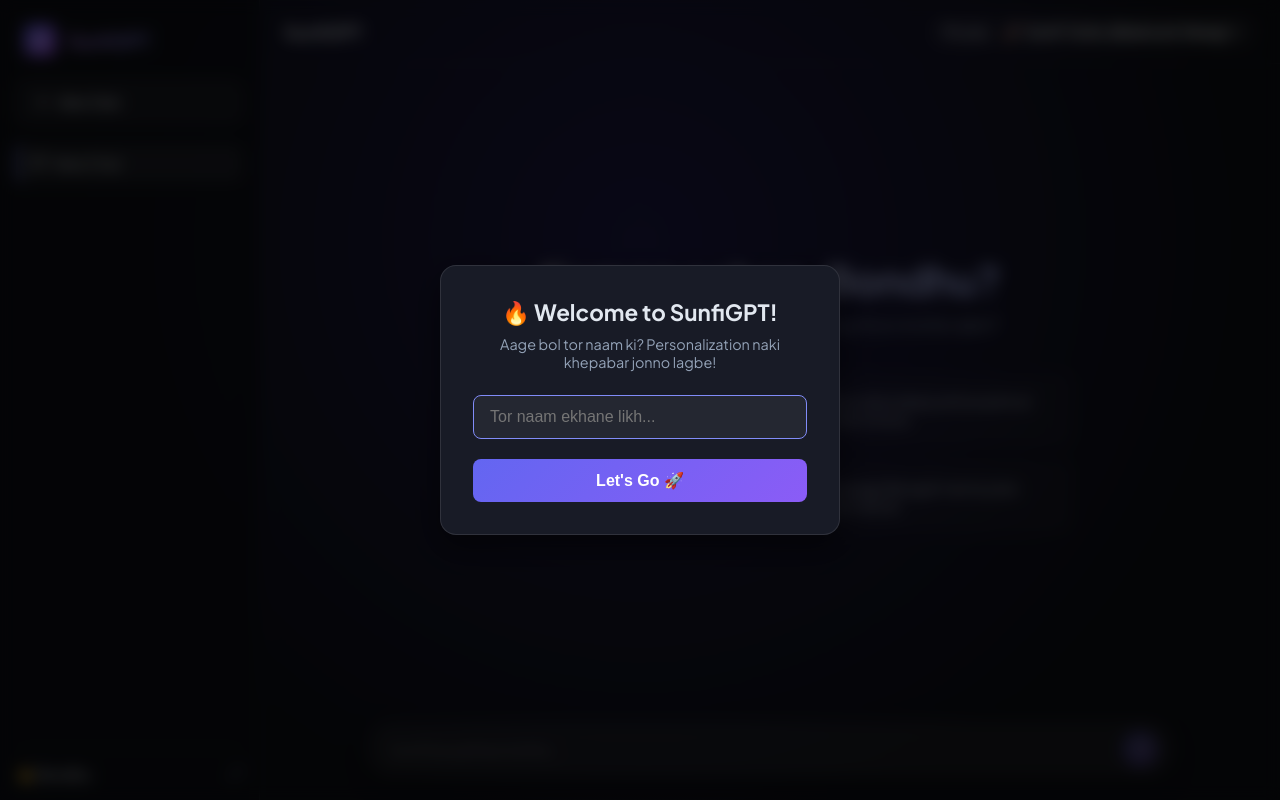
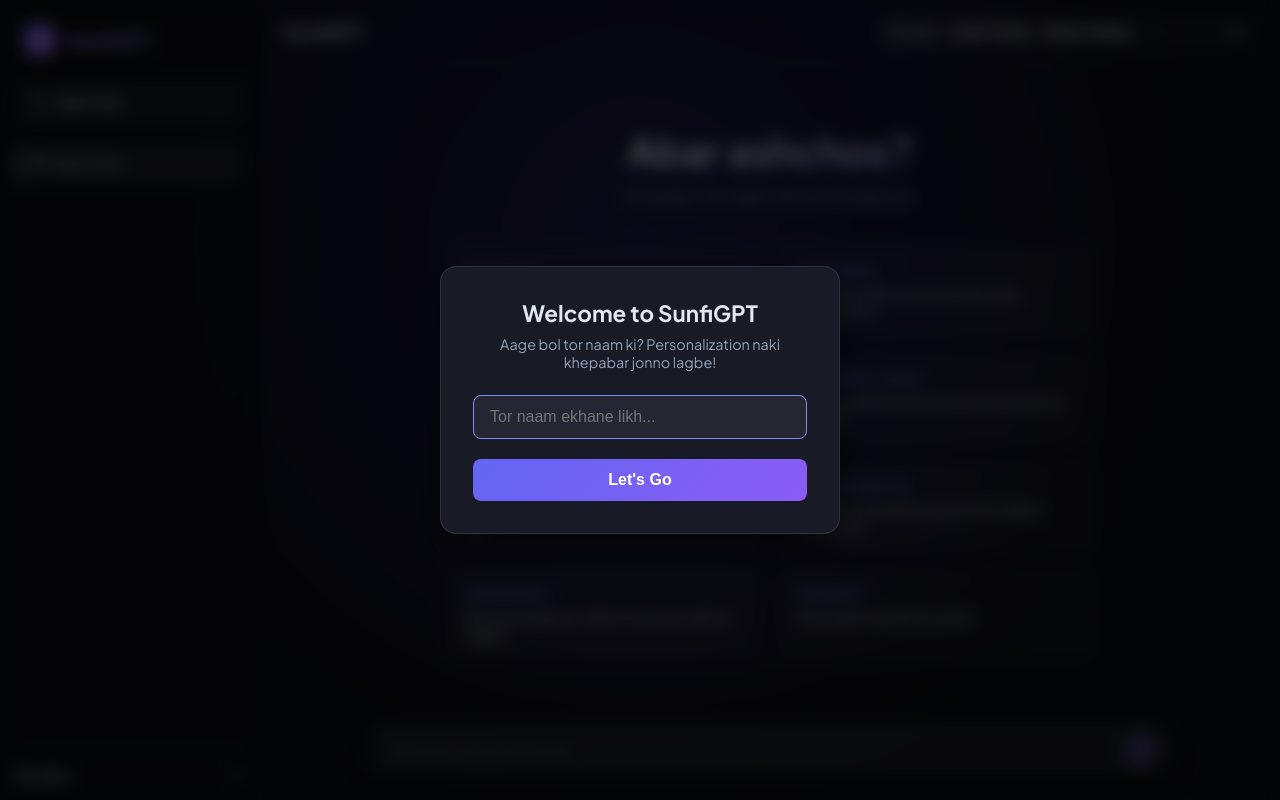
Before and after one commit to sunfi-x/SunfiGPT, a React (Vite) app in the folder client/: page / in a window 1280 px wide. Built offline with nearby package versions, Linux system fonts and the light colour scheme; the HTML template or start-up script is replaced by a standard one.

Commit message:
update_modes_greetings_placeholders_and_ui

```diff
--- a/client/src/components/ChatView.jsx
+++ b/client/src/components/ChatView.jsx
@@ -1,4 +1,4 @@
-import React, { useState, useRef, useEffect } from 'react';
+import React, { useState, useRef, useEffect, useMemo } from 'react';
 import MessageBubble from './MessageBubble';
 import Landing from './Landing';
 import ModeSelector from './ModeSelector';
@@ -14,6 +14,21 @@
 }) {
   const [input, setInput] = useState('');
   const messagesEndRef = useRef(null);
+
+  const placeholders = [
+    "Sunfi ke moner kotha bol...",
+    "Ja bolar bolo bhai...",
+    "Type kor, judge korbo na...",
+    "Ki hoise?",
+    "Bolo, ami shuntesi...",
+    "Ajke ki pera?",
+    "Kotha bolo, AI chup kore ache...",
+    "Enter your nonsense..."
+  ];
+
+  const placeholderText = useMemo(() => {
+    return placeholders[Math.floor(Math.random() * placeholders.length)];
+  }, [messages.length]);
 
   const scrollToBottom = () => {
     messagesEndRef.current?.scrollIntoView({ behavior: 'smooth' });
@@ -60,8 +75,8 @@
           {isLoading && (
             <div className="message-bubble assistant">
               <div className="avatar assistant">S</div>
-              <div className="message-content" style={{ color: '#94a3b8', italic: true }}>
-                Sunfi typewriter er shob key khujtese... 💭
+              <div className="message-content" style={{ color: '#94a3b8', fontStyle: 'italic' }}>
+                Sunfi typewriter er shob key khujtese...
               </div>
             </div>
           )}
@@ -73,7 +88,7 @@
         <form onSubmit={handleSubmit} className="input-container">
           <textarea
             className="chat-input"
-            placeholder="Sunfi ke pathao kotha..."
+            placeholder={placeholderText}
             rows={1}
             value={input}
             onChange={(e) => setInput(e.target.value)}
--- a/client/src/components/Landing.jsx
+++ b/client/src/components/Landing.jsx
@@ -1,28 +1,56 @@
-import React from 'react';
+import React, { useMemo } from 'react';
 
 export default function Landing({ userName, onSelectPrompt }) {
-  const suggestions = [
-    "Mama ajke amake ektu heavy roast koro to! 🔥",
-    "Tor life er ekta deep philosophical gyan de to boss.",
-    "Ajke amar porashona korar kono iccha nai, ki korbo?",
-    "Ekta savage Bengali meme joke shunao mama!"
+  const greetings = [
+    `Ki khobor, ${userName}?`,
+    `Orey bhai, abar ki hoise?`,
+    `Bol bhai, ajke ki niye pera?`,
+    `Kemon achos, legend?`,
+    `Welcome back, unemployed philosopher.`,
+    `Abar ashchos?`,
+    `Ki chai eibar?`
+  ];
+
+  const subtitles = [
+    "AI ready. Tor logic ekhono ready na.",
+    "Bol bhai, moner kotha ber kor.",
+    "Serious question korle serious answer pabi... probably.",
+    "Tor problem amar problem na, but bol."
+  ];
+
+  const selectedGreeting = useMemo(() => {
+    return greetings[Math.floor(Math.random() * greetings.length)];
+  }, [userName]);
+
+  const selectedSubtitle = useMemo(() => {
+    return subtitles[Math.floor(Math.random() * subtitles.length)];
+  }, []);
+
+  const suggestionCards = [
+    { title: "Roast Me", text: "Mama ajke amake ektu heavy roast koro to!" },
+    { title: "Life Crisis", text: "Bhai amar life-er ki obostha ektu analyze kor." },
+    { title: "Ex Problems", text: "Bhai ekta situation hoise... judge korish na." },
+    { title: "Academic Crisis", text: "Bhai porashona korte iccha kortese na, ki kori?" },
+    { title: "Friend Group", text: "Amader group-er moddhe ashol clown ke?" },
+    { title: "Philosophical", text: "Tor life-er meaning niye kichu deep kotha bol." },
+    { title: "Emergency", text: "Bhai emergency, ekhon serious advice lagbe." },
+    { title: "Random", text: "Ekta ajaira question ache." }
   ];
 
   return (
     <div className="landing-view">
-      <h1 className="greeting-title">Kemon achen, {userName}?</h1>
-      <p className="greeting-subtitle">
-        SunfiGPT ready. Kon Mode-e roasting shuru korbe ajke?
-      </p>
+      <h1 className="greeting-title">{selectedGreeting}</h1>
+      <p className="greeting-subtitle">{selectedSubtitle}</p>
 
       <div className="suggestions-grid">
-        {suggestions.map((text, idx) => (
+        {suggestionCards.map((card, idx) => (
           <div
             key={idx}
             className="suggestion-card"
-            onClick={() => onSelectPrompt(text)}
+            onClick={() => onSelectPrompt(card.text)}
           >
-            {text}
+            <div className="card-category">{card.title}</div>
+            <div className="card-text">{card.text}</div>
           </div>
         ))}
       </div>
--- a/client/src/components/ModeSelector.jsx
+++ b/client/src/components/ModeSelector.jsx
@@ -9,8 +9,11 @@
         onChange={(e) => onModeChange(e.target.value)}
         className="mode-select"
       >
-        <option value="turbo">🚀 Sunfi Turbo (Balanced Slang)</option>
-        <option value="ultra">⚡ Sunfi Ultra (Heavy Slang)</option>
+        <option value="turbo">Sunfi Turbo - Heavy Slang</option>
+        <option value="advisor">Advisor Mode - Bhai Shun</option>
+        <option value="clown">Clown Mode - Don't Take Me Seriously</option>
+        <option value="philosopher">Philosopher Mode - Life Keno Erokom</option>
+        <option value="villain">Villain Mode - Proceed at Your Own Risk</option>
       </select>
     </div>
   );
--- a/client/src/components/NameModal.jsx
+++ b/client/src/components/NameModal.jsx
@@ -13,7 +13,7 @@
   return (
     <div className="modal-overlay">
       <div className="modal-card">
-        <h2>🔥 Welcome to SunfiGPT!</h2>
+        <h2>Welcome to SunfiGPT</h2>
         <p>Aage bol tor naam ki? Personalization naki khepabar jonno lagbe!</p>
         <form onSubmit={handleSubmit}>
           <input
@@ -26,7 +26,7 @@
             required
           />
           <button type="submit" className="submit-btn">
-            Let's Go 🚀
+            Let's Go
           </button>
         </form>
       </div>
--- a/client/src/components/Sidebar.jsx
+++ b/client/src/components/Sidebar.jsx
@@ -51,7 +51,7 @@
 
       <div className="user-profile">
         <div className="user-info">
-          <span>👋 {userName}</span>
+          <span>{userName}</span>
         </div>
         <button className="edit-name-btn" onClick={onEditName} title="Edit Name">
           <Edit2 size={14} />
--- a/client/src/styles.css
+++ b/client/src/styles.css
@@ -239,7 +239,7 @@
   display: grid;
   grid-template-columns: repeat(2, 1fr);
   gap: 1rem;
-  max-width: 600px;
+  max-width: 650px;
   width: 100%;
 }
 
@@ -251,8 +251,23 @@
   text-align: left;
   cursor: pointer;
   transition: all 0.2s ease;
+  color: #cbd5e1;
+  display: flex;
+  flex-direction: column;
+  gap: 0.35rem;
+}
+
+.card-category {
+  font-size: 0.8rem;
+  font-weight: 700;
+  color: #818cf8;
+  text-transform: uppercase;
+  letter-spacing: 0.05em;
+}
+
+.card-text {
   font-size: 0.92rem;
-  color: #cbd5e1;
+  color: #e2e8f0;
 }
 
 .suggestion-card:hover {
```
Also changed, not shown: 1 other file (tests, documents, lock files or other folders).
